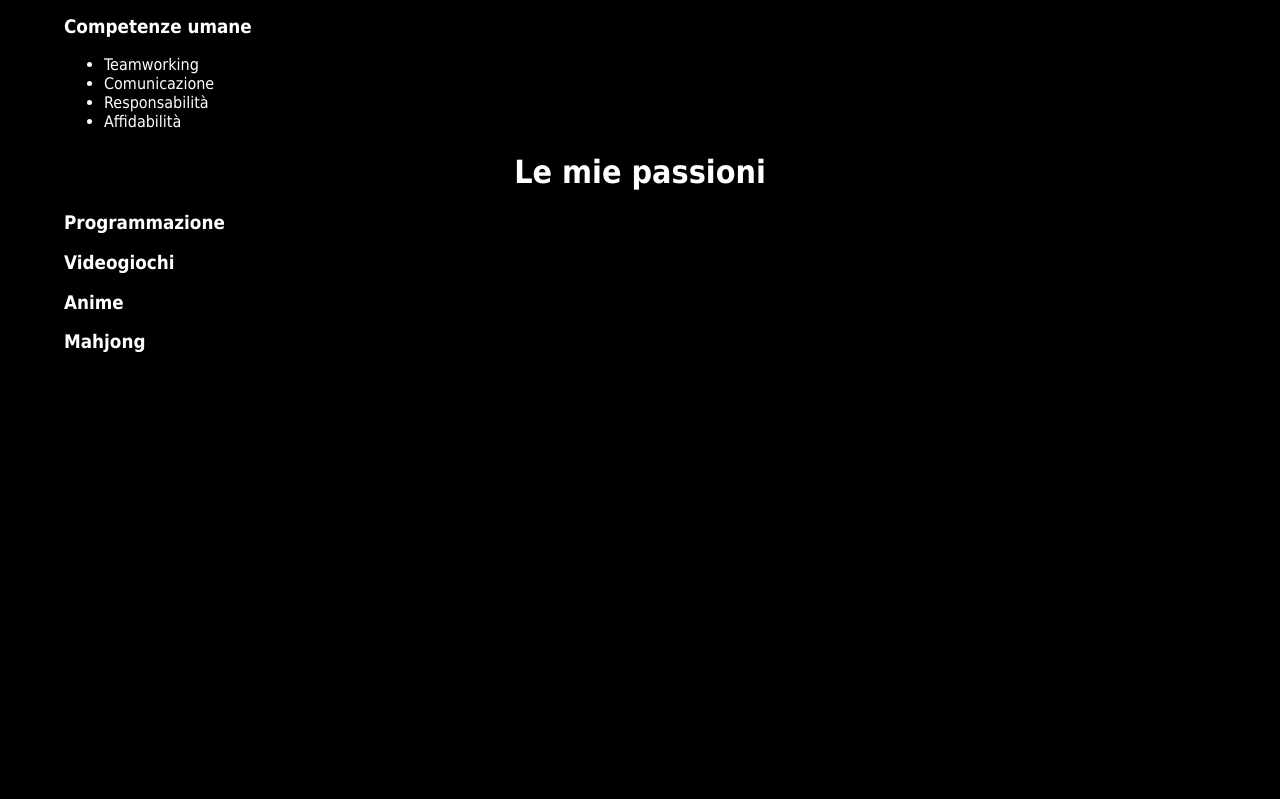
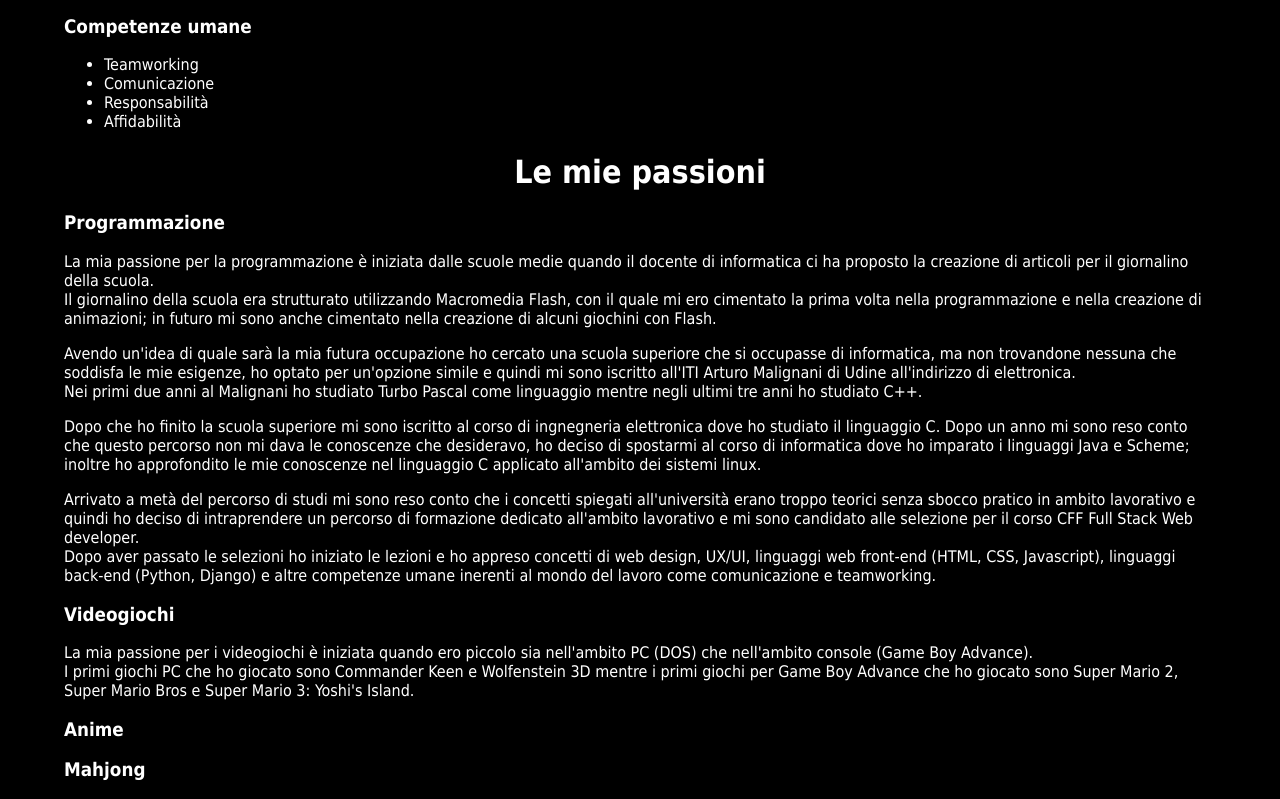
Before and after one commit to lambda993/Portfolio, a plain HTML site: page index.html in a window 1280 px wide. Shown: the part 1479-2278 px from the top of the page. Before the commit the page ends 1850 px from the top, so only its background shows below. Drawn offline with nearby package versions, Linux system fonts and the light colour scheme; files that its build step writes are made by us from their sources.

Commit message:
Added content to my passions section

```diff
--- a/index.html
+++ b/index.html
@@ -144,7 +144,43 @@
         <div id="my-passions" class="text-container">
             <h1>Le mie passioni</h1>
             <h3>Programmazione</h3>
+            <p>
+                La mia passione per la programmazione è iniziata dalle scuole medie quando il docente di informatica ci
+                ha proposto la creazione di articoli per il giornalino della scuola. <br> Il giornalino della scuola era
+                strutturato utilizzando Macromedia Flash, con il quale mi ero cimentato la prima volta nella
+                programmazione e nella creazione di animazioni; in futuro mi sono anche cimentato nella creazione di
+                alcuni giochini con Flash.
+            </p>
+            <p>
+                Avendo un'idea di quale sarà la mia futura occupazione ho cercato una scuola superiore che si occupasse
+                di informatica, ma non trovandone nessuna che soddisfa le mie esigenze, ho optato per un'opzione simile
+                e quindi mi sono iscritto all'ITI Arturo Malignani di Udine all'indirizzo di elettronica. <br> Nei
+                primi due anni al Malignani ho studiato Turbo Pascal come linguaggio mentre negli ultimi tre anni ho
+                studiato C++.
+            </p>
+            <p>
+                Dopo che ho finito la scuola superiore mi sono iscritto al corso di ingnegneria elettronica dove ho
+                studiato il linguaggio C. Dopo un anno mi sono reso conto che questo percorso non mi dava le conoscenze
+                che desideravo, ho deciso di spostarmi al corso di informatica dove ho imparato i linguaggi Java e
+                Scheme; inoltre ho approfondito le mie conoscenze nel linguaggio C applicato all'ambito dei sistemi
+                linux.
+            </p>
+            <p>
+                Arrivato a metà del percorso di studi mi sono reso conto che i concetti spiegati all'università erano
+                troppo teorici senza sbocco pratico in ambito lavorativo e quindi ho deciso di intraprendere un percorso
+                di formazione dedicato all'ambito lavorativo e mi sono candidato alle selezione per il corso CFF Full
+                Stack Web developer. <br> Dopo aver passato le selezioni ho iniziato le lezioni e ho appreso concetti
+                di web design, UX/UI, linguaggi web front-end (HTML, CSS, Javascript), linguaggi back-end (Python,
+                Django) e altre
+                competenze umane inerenti al mondo del lavoro come comunicazione e teamworking.
+            </p>
             <h3>Videogiochi</h3>
+            <p>
+                La mia passione per i videogiochi è iniziata quando ero piccolo sia nell'ambito PC (DOS) che nell'ambito
+                console (Game Boy Advance). <br> I primi giochi PC che ho giocato sono Commander Keen e Wolfenstein 3D
+                mentre i primi giochi per Game Boy Advance che ho giocato sono Super Mario 2, Super Mario Bros e Super
+                Mario 3: Yoshi's Island.
+            </p>
             <h3>Anime</h3>
             <h3>Mahjong</h3>
         </div>
```
